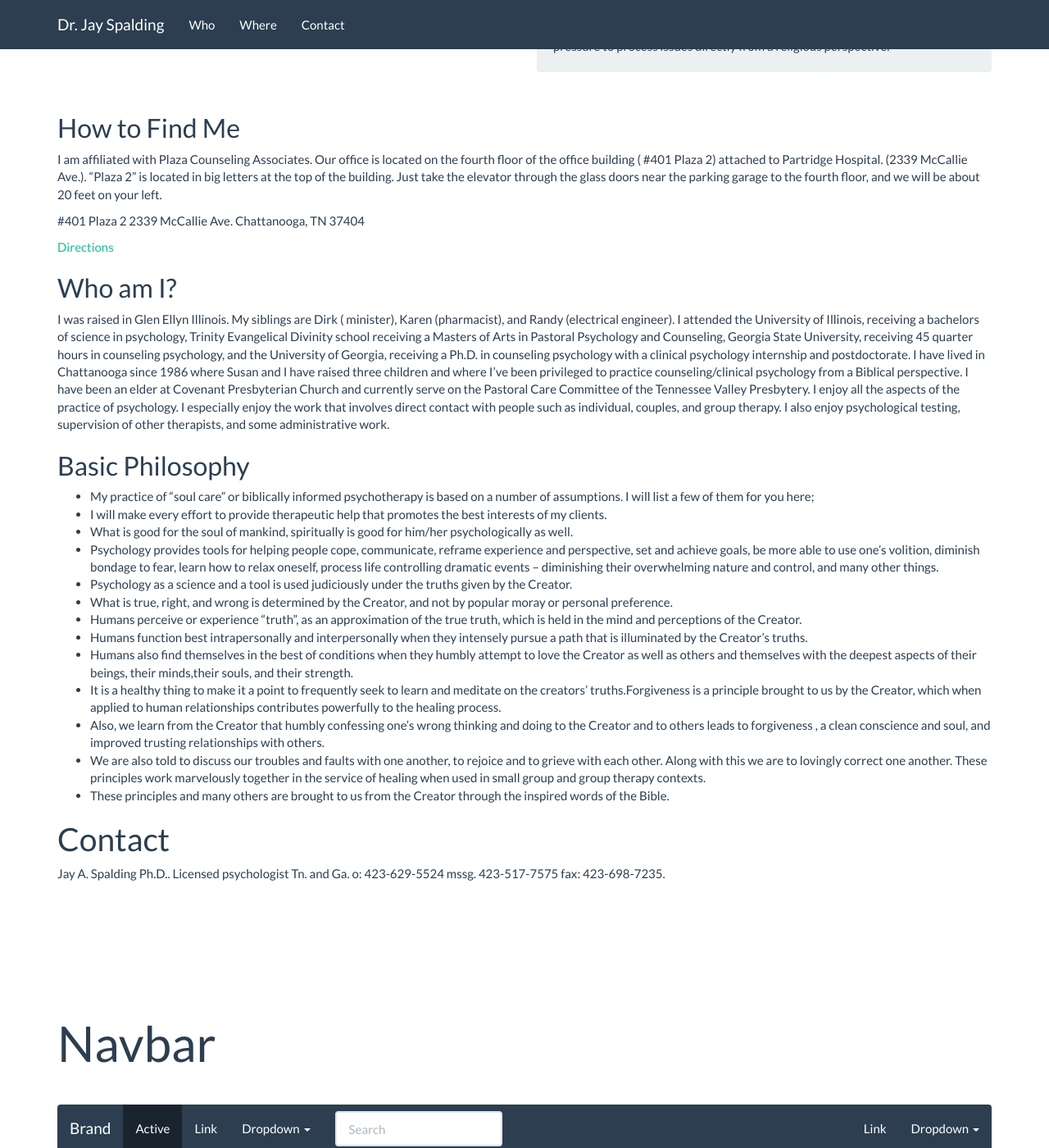
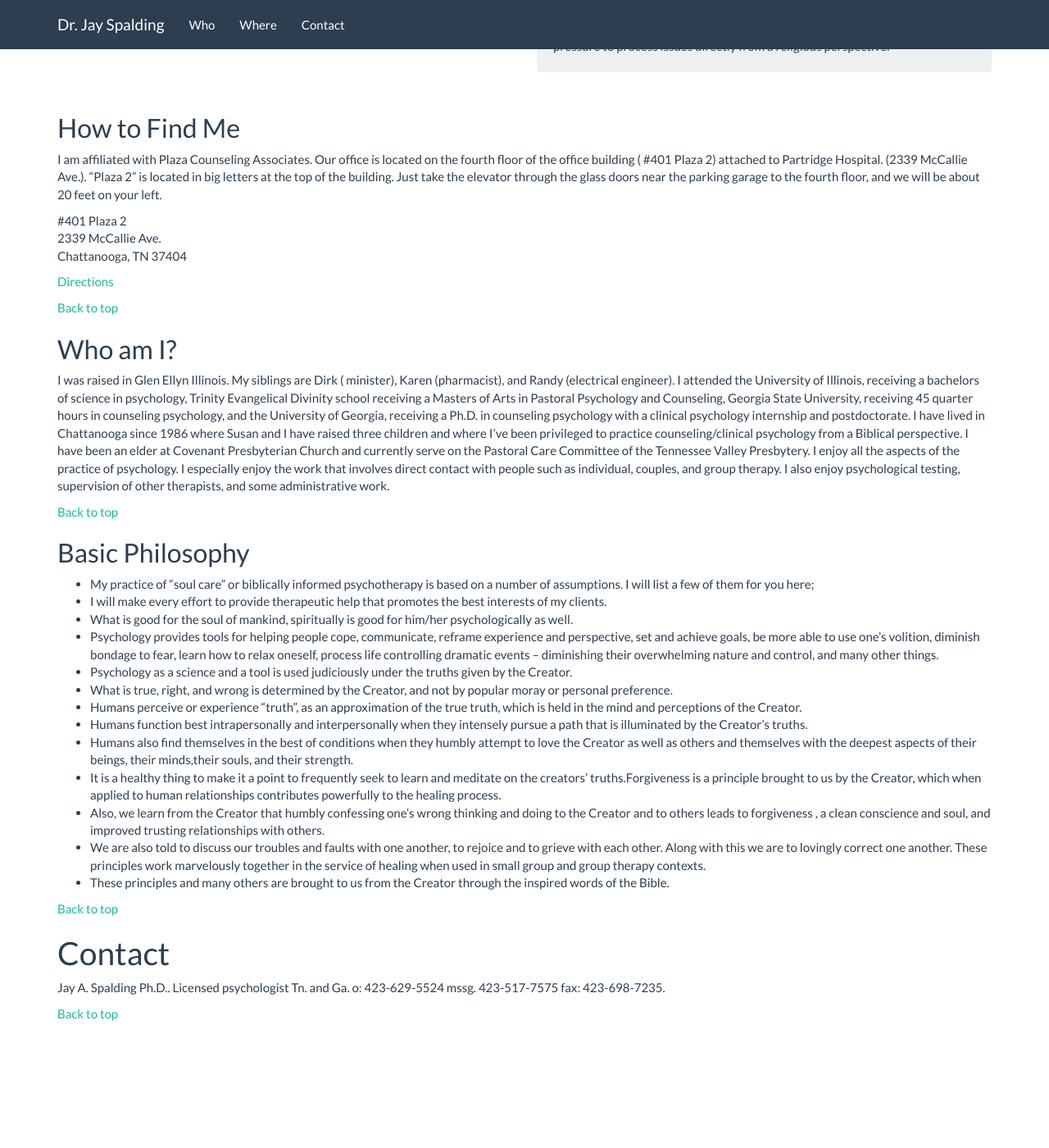
Before and after one commit to fotoetienne/jayspalding, a Jekyll site: the page built from index.md, in a window 1280 px wide and 1400 px high, scrolled down 355 px. Shown: the whole window at 82% size. Built offline with Jekyll 4.4.1, drawn with Linux system fonts in a browser that asks for light colours; nearby versions of some CDN libraries.

Commit message:
add "back to top" links

```diff
--- a/index.md
+++ b/index.md
@@ -12,12 +12,15 @@
 
 [Directions](http://maps.google.com/maps?rlz=1C1LENP_enUS484US484&es_sm=93&q=2339+McCallie+Ave.&um=1&ie=UTF-8&hq=&hnear=0x8860675356ce8bef:0xe519c7e6c608efca,2339+McCallie+Ave,+Chattanooga,+TN+37404&gl=us&daddr=2339+McCallie+Ave,+Chattanooga,+TN+37404&sa=X&ei=EiJ8U6O6LPDlsATg2IHoCg&ved=0CCsQwwUwAA "Directions to 2339 McCallie Ave")
 
+[Back to top](#top)
 
 ## Who am I?
 I was raised in Glen Ellyn Illinois.  My siblings are Dirk ( minister), Karen (pharmacist), and Randy (electrical engineer).  I attended the University of Illinois, receiving a bachelors of science in psychology, Trinity Evangelical Divinity school receiving a Masters of Arts in Pastoral Psychology and Counseling, Georgia State University, receiving 45 quarter hours in counseling psychology, and the University of Georgia, receiving a Ph.D. in counseling psychology with a clinical psychology internship and postdoctorate.
 I have lived in Chattanooga since 1986 where Susan and I have raised three children and where I've been privileged to practice counseling/clinical psychology from a Biblical perspective.
 I have been an elder at Covenant Presbyterian Church and currently serve on the Pastoral Care Committee of the Tennessee Valley Presbytery.
 I enjoy all the aspects of the practice of psychology.  I especially enjoy the work that involves direct contact with people such as individual, couples, and group therapy.  I also enjoy psychological testing, supervision of other therapists, and  some administrative work.
+
+[Back to top](#top)
 
 ## Basic Philosophy
  - My practice of "soul care" or biblically informed psychotherapy is based on a number of assumptions. I will list a few of them for you here;
@@ -34,8 +37,12 @@
 - We are also told to discuss our troubles and faults with one another, to rejoice and to grieve with each other.  Along with this we are to lovingly correct one another.  These principles work marvelously together in the service of healing when used in small group and group therapy contexts.
 - These principles and many others are brought to us from the Creator through the inspired words of the Bible.
 
+[Back to top](#top)
+
 # Contact
 
 Jay A. Spalding Ph.D..
 Licensed psychologist Tn. and Ga.
 o: 423-629-5524   mssg. 423-517-7575     fax: 423-698-7235.
+
+[Back to top](#top)
```
